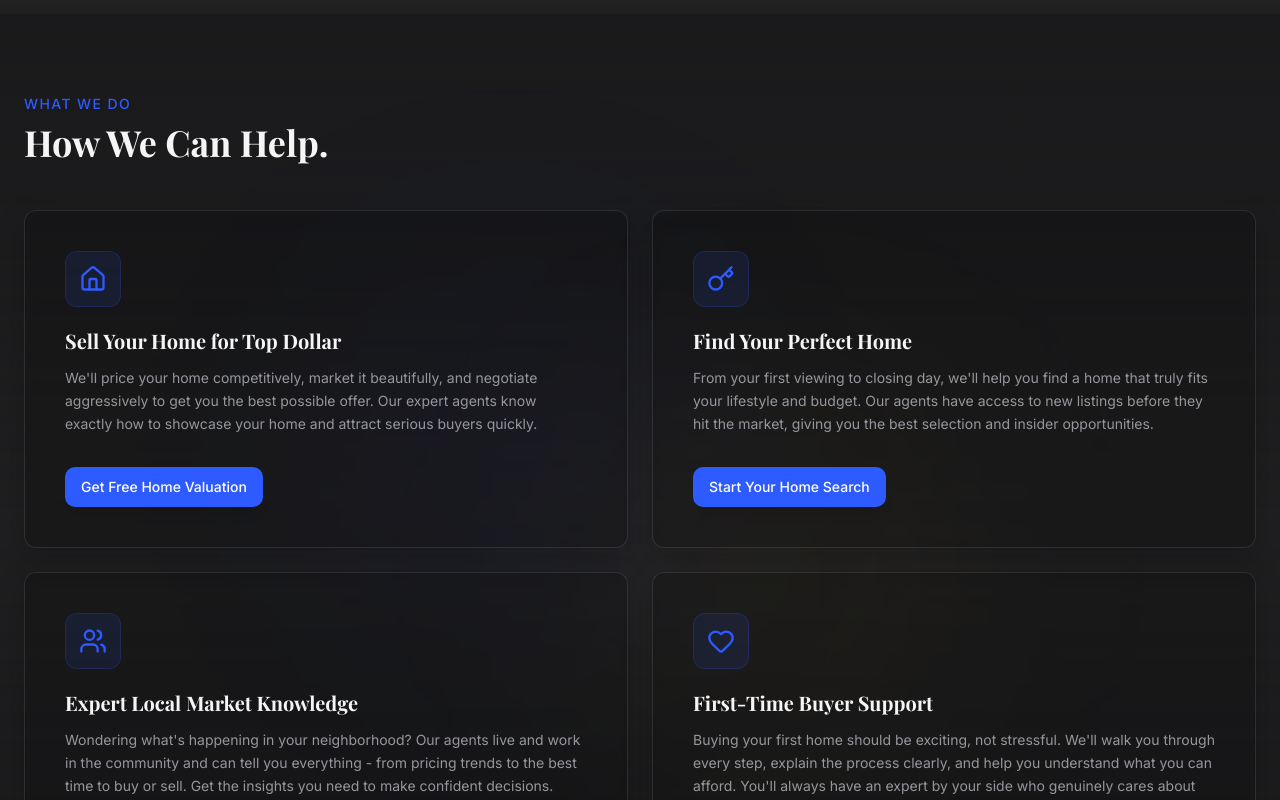
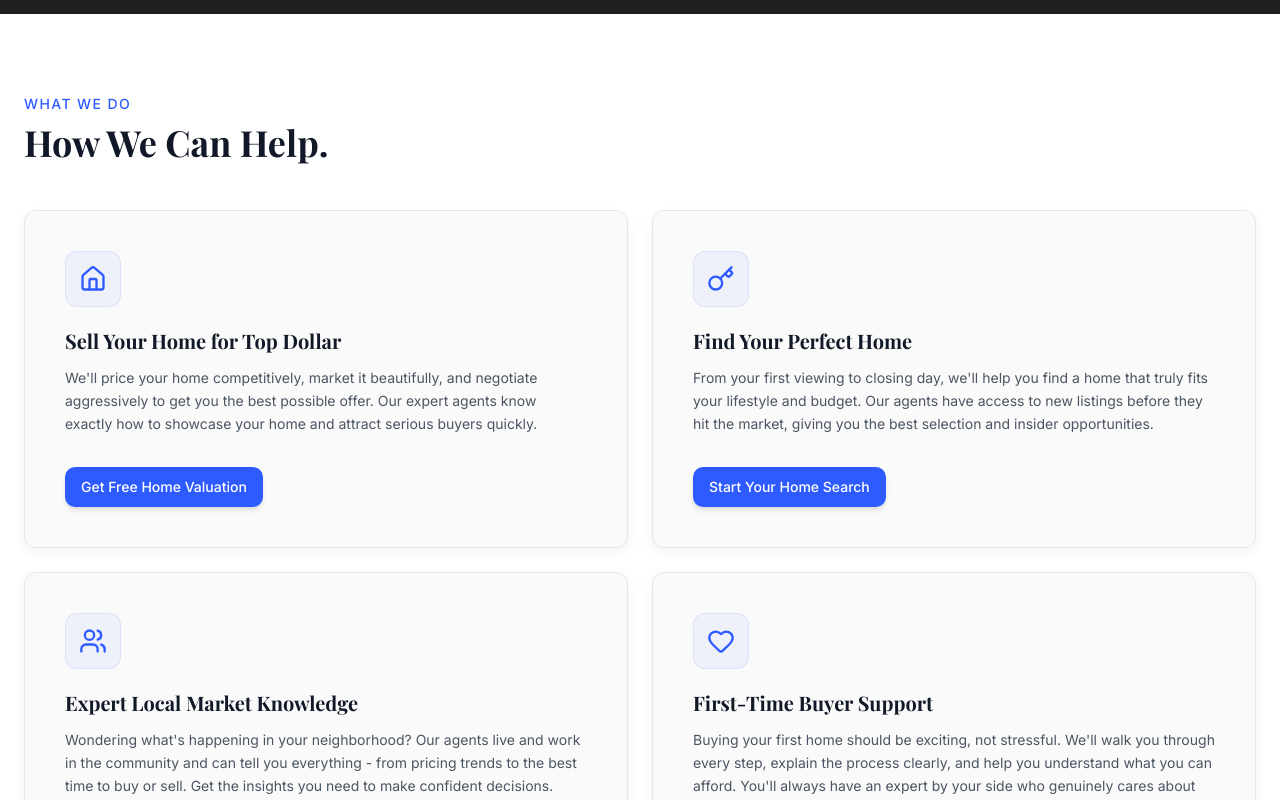
Before and after one commit to Mattyc1998/v0-nexus-realty-landing-page, a Next.js app: page / in a window 1280 px wide. Shown: the part 820-1620 px from the top of the page. Built offline with nearby package versions, Linux system fonts and the light colour scheme; grey boxes are pictures that could not be loaded.

Commit message:
Updated services.tsx

```diff
--- a/components/sections/services.tsx
+++ b/components/sections/services.tsx
@@ -82,15 +82,15 @@ export function Services() {
   return (
     <section
       id="services"
-      className="relative py-20 overflow-hidden"
+      className="relative py-20 overflow-hidden bg-white"
       ref={ref}
     >
-      {/* Background with subtle gradient */}
-      <div className="absolute inset-0 bg-gradient-to-b from-background via-muted/30 to-background -z-10" />
+      {/* Light background with subtle gradient */}
+      <div className="absolute inset-0 bg-gradient-to-b from-gray-50 via-white to-gray-50 -z-10" />
 
-      {/* Subtle glow effects */}
-      <div className="absolute top-1/4 left-1/4 w-96 h-96 bg-primary/5 rounded-full blur-[120px] -z-10" />
-      <div className="absolute bottom-1/4 right-1/4 w-96 h-96 bg-gold-400/5 rounded-full blur-[120px] -z-10" />
+      {/* Subtle warm glow effects */}
+      <div className="absolute top-1/4 left-1/4 w-96 h-96 bg-primary/3 rounded-full blur-[120px] -z-10" />
+      <div className="absolute bottom-1/4 right-1/4 w-96 h-96 bg-amber-400/3 rounded-full blur-[120px] -z-10" />
 
       <div className="mx-auto max-w-7xl px-6">
         <motion.div
@@ -107,7 +107,7 @@ export function Services() {
           initial={{ opacity: 0, x: -30 }}
           animate={isVisible ? { opacity: 1, x: 0 } : { opacity: 0, x: -30 }}
           transition={{ duration: 0.4, delay: 0.1 }}
-          className="mb-12 font-serif text-3xl font-bold text-foreground md:text-4xl text-balance"
+          className="mb-12 font-serif text-3xl font-bold text-gray-900 md:text-4xl text-balance"
         >
           How We Can Help.
         </motion.h2>
@@ -128,18 +128,14 @@ export function Services() {
                 variants={cardVariants}
                 onHoverStart={() => setHoveredIndex(index)}
                 onHoverEnd={() => setHoveredIndex(null)}
-                className="relative group flex flex-col justify-between rounded-lg p-10 backdrop-blur-sm border shadow-2xl transition-luxury"
+                className="relative group flex flex-col justify-between rounded-lg p-10 border transition-all duration-300"
                 style={{
-                  transform: isHovered ? "translateY(-10px)" : "translateY(0)",
-                  backgroundColor: isHovered
-                    ? "rgba(0, 0, 0, 0.4)"
-                    : "rgba(0, 0, 0, 0.2)",
-                  borderColor: isHovered
-                    ? "rgba(255, 255, 255, 0.2)"
-                    : "rgba(255, 255, 255, 0.1)",
+                  transform: isHovered ? "translateY(-8px)" : "translateY(0)",
+                  backgroundColor: isHovered ? "#ffffff" : "#fafafa",
+                  borderColor: isHovered ? "hsl(var(--primary) / 0.3)" : "#e5e7eb",
                   boxShadow: isHovered
-                    ? "0 20px 40px rgba(0, 0, 0, 0.3)"
-                    : "0 10px 30px rgba(0, 0, 0, 0.2)",
+                    ? "0 20px 40px rgba(0, 0, 0, 0.1), 0 0 0 1px hsl(var(--primary) / 0.1)"
+                    : "0 4px 12px rgba(0, 0, 0, 0.05)",
                 }}
               >
                 <div>
@@ -149,28 +145,28 @@ export function Services() {
                     style={{
                       transform: isHovered ? "rotate(5deg) scale(1.1)" : "rotate(0deg) scale(1)",
                       backgroundColor: isHovered
+                        ? "hsl(var(--primary) / 0.1)"
+                        : "hsl(var(--primary) / 0.05)",
+                      borderColor: isHovered
                         ? "hsl(var(--primary) / 0.2)"
                         : "hsl(var(--primary) / 0.1)",
-                      borderColor: isHovered
-                        ? "hsl(var(--primary) / 0.4)"
-                        : "hsl(var(--primary) / 0.2)",
                     }}
                   >
                     <Icon className="h-7 w-7 text-primary" />
                   </motion.div>
 
-                  <h3 className="mb-3 font-serif text-xl font-bold text-foreground">
+                  <h3 className="mb-3 font-serif text-xl font-bold text-gray-900">
                     {service.title}
                   </h3>
 
-                  <p className="text-sm leading-relaxed text-muted-foreground">
+                  <p className="text-sm leading-relaxed text-gray-600">
                     {service.description}
                   </p>
                 </div>
 
                 <Button
                   asChild
-                  className="mt-8 w-fit relative overflow-hidden group/btn shadow-lg"
+                  className="mt-8 w-fit relative overflow-hidden group/btn shadow-md hover:shadow-lg"
                   style={{
                     transform: isHovered ? "scale(1.05)" : "scale(1)",
                     transition: "transform 200ms ease-out",
```
